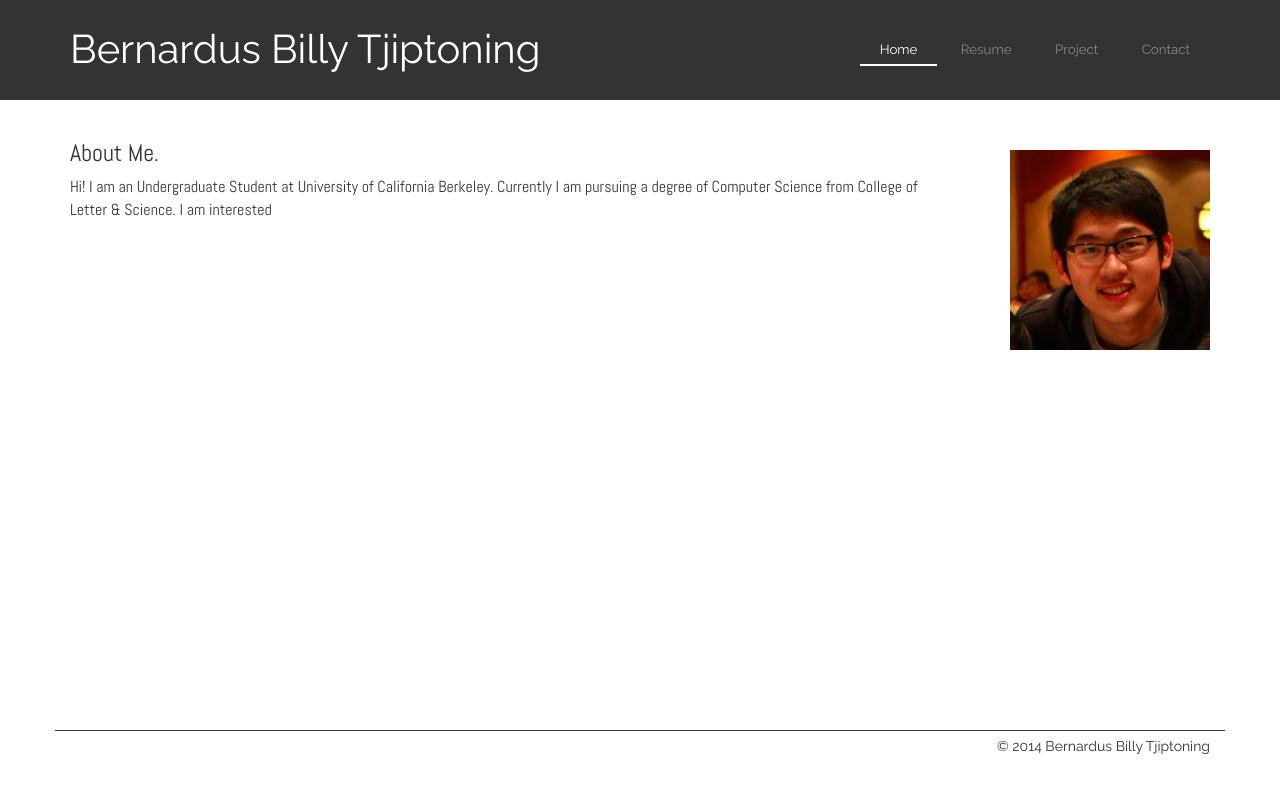
After one commit to bernardusbilly/bernardusbilly.github.io, a PHP site: page /welcome.html in a window 1280 px wide. The commit adds this page. Run offline with PHP 8.4, Linux system fonts and the light colour scheme.

Commit message:
Update
- replace resources folder
- added welcome.html

```diff
--- a/resources/css/style.css
+++ b/resources/css/style.css
@@ -1,80 +1,87 @@
-/* style.css created by Bernardus Billy Tjiptoning on August 2014 */
+/* style.css created by Bernardus Billy Tjiptoning on September 2014 */
 
-#background #line1 {
-	position: absolute;
-	z-index: -1;
-	top: 120px;
-	width: 100%;
-	height: 5px;
-	background-color: #666;
+body {
+	position: relative;
 }
 
-#background #line2 {
-	position: absolute;
-	z-index: -1;
-	top: 140px;
-	width: 100%;
-	height: 5px;
-	background-color: #666;
+a {
+	color: inherit;
 }
 
-.container {
-	position: relative;
-	padding-left: 50px;
-	padding-right: 50px;
+#header {
+	position: absolute;
+	top: 0;
+	width: 100%;
+	font-family: 'Raleway', Arial;
 }
 
-#header #display-picture-container {
-	display: inline-block;
-	width: 200px;
-	height: 250px;
-	margin-top: 30px;
-	padding: 5px;
-	background: #FFF;
-	border: 2px solid #666;
-	overflow: hidden;
+#header-bg {
+	width: 100%;
+	height: 100px;
+	background-color: #333;
 }
 
-#header #display-picture {
-	width: 100%;
+#name {
+	display: inline-block;
+	padding: 20px 0;
+	color: #FFF;
+	font-size: 30pt;
 }
 
-#header #quotation {
-	position: absolute;
-	top: 60px;
-	right: 50px;
-	font-family: arial;
-	font-size: 20pt;
-	color: #444;
-}
-
-#header #quotation-owner {
-	position: absolute;
-	top: 95px;
-	right: 70px;
-	font-family: arial;
+#menu-container {
+	display: inline-block;
+	float: right;
+	padding-top: 35px;
 	font-size: 10pt;
 	color: #888;
 }
 
-#header #display-name {
-	position: absolute;
-	top: 180px;
-	left: 280px;
-	font-family: arial;
-	font-size: 40pt;
-	color: #444;
+.menu {
+	display: inline-block;
+	padding: 5px 20px;
 }
 
-#header #display-occupation {
-	position: absolute;
-	top: 250px;
-	left: 300px;
-	font-family: arial;
-	font-size: 12pt;
-	color: #888;
+.menu:hover {
+	color: #FFF;
+	text-decoration: none;
+	border-bottom: 2px solid #FFF;
 }
 
-.text {
-	color: #888;
+.menu-active {
+	color: #FFF;
+	border-bottom: 2px solid #FFF;
 }
+
+#main {
+	min-height: 700px;
+	padding-top: 120px;
+	font-family: 'Abel', Arial;
+}
+
+#introduction {
+	font-size: 12pt;
+}
+
+#introduction-left {
+	width: 75%;
+	float: left;
+}
+
+#introduction-right {
+	width: 20%;
+	float: right;
+	text-align: right;
+	padding-top: 30px;
+}
+
+#footer {
+	font-family: 'Raleway', Arial;
+}
+
+#footer .container {
+	border-top: 1px solid #333;
+	margin-top: 30px;
+	padding-top: 5px;
+	padding-bottom: 15px;
+	text-align: right;
+}
--- /dev/null
+++ b/welcome.html
@@ -0,0 +1,77 @@
+<!DOCTYPE html>
+<!-- index.html -->
+<html>
+<head>
+	<link rel="stylesheet" href="./resources/css/bootstrap.min.css">
+	<link rel="stylesheet" href="./resources/css/style.css">
+	<link rel="stylesheet" href="./resources/css/responsive.css">
+
+	<link href='http://fonts.googleapis.com/css?family=Abel|Raleway' rel='stylesheet' type='text/css'>
+</head>
+<body>
+	<div id="header">
+		<div id="header-bg">
+			<div class="container">
+				<div id="name">
+					Bernardus Billy Tjiptoning
+				</div>
+				<div id="menu-container">
+					<a href="" class="menu menu-active">Home</a></a>
+					<a href="" class="menu">Resume</a>
+					<a href="" class="menu">Project</a>
+					<a href="" class="menu">Contact</a>
+				</div>
+			</div>
+		</div>
+	</div>
+	<div id="main">
+		<div class="container">
+			<div id="introduction">
+				<div id="introduction-left">
+					<div class="h3">About Me.</div>
+					Hi! I am an Undergraduate Student at <a href="">University of California Berkeley.</a> Currently I am pursuing a degree of Computer Science from College of Letter & Science. I am interested
+				</div>
+				<div id="introduction-right">
+					<img src="./resources/img/bil.jpg" style="width: 200px; height: 200px; ">
+				</div>
+
+			</div>
+		</div>
+	</div>
+	<div id="footer">
+		<div class="container">
+			&copy 2014 Bernardus Billy Tjiptoning
+		</div>
+	</div>
+</body>
+<script type="text/javascript" src="./resources/js/jquery-1.11.0.js">
+</script>
+<script>
+$(document).ready(function() {
+	console.log("HTML Ready")
+	$(window).scroll(function() {
+		var top = $(window).scrollTop();
+		var paddingTop = top + 20;
+		$('#header').css("top", top);
+
+		if (top < 0) {
+			$('#header').css("top", "0");
+		}
+		else if (top < 20) {
+			$('#header-bg').css("height", "100px");
+			$('#name').css("font-size", "30pt");
+			$('#name').css("padding", "20px 0");
+			$('#main').css("padding-top", "120px");
+			$('#menu-container').css("padding-top", "35px")
+		} else {
+			$('#header-bg').css("height", "30px");
+			$('#name').css("font-size", "12pt");
+			$('#name').css("padding", "5px 0");
+			$('#main').css("padding-top", "60px");
+			$('#menu-container').css("padding-top", "0")
+		}
+	});
+
+});
+</script>
+</html>
```
Also changed, not shown: resources/css/style-temp.css (deleted, +0 -67 lines), resources/img/bil.jpg.
